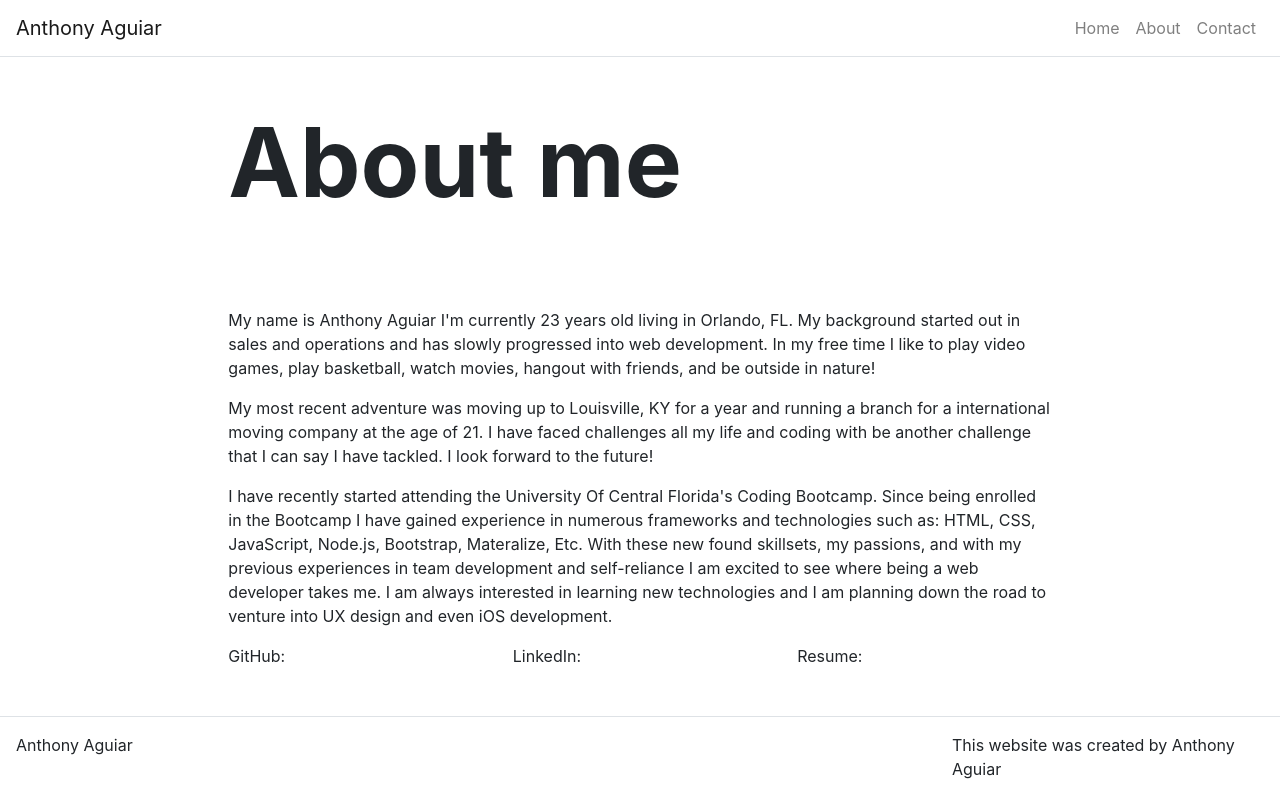
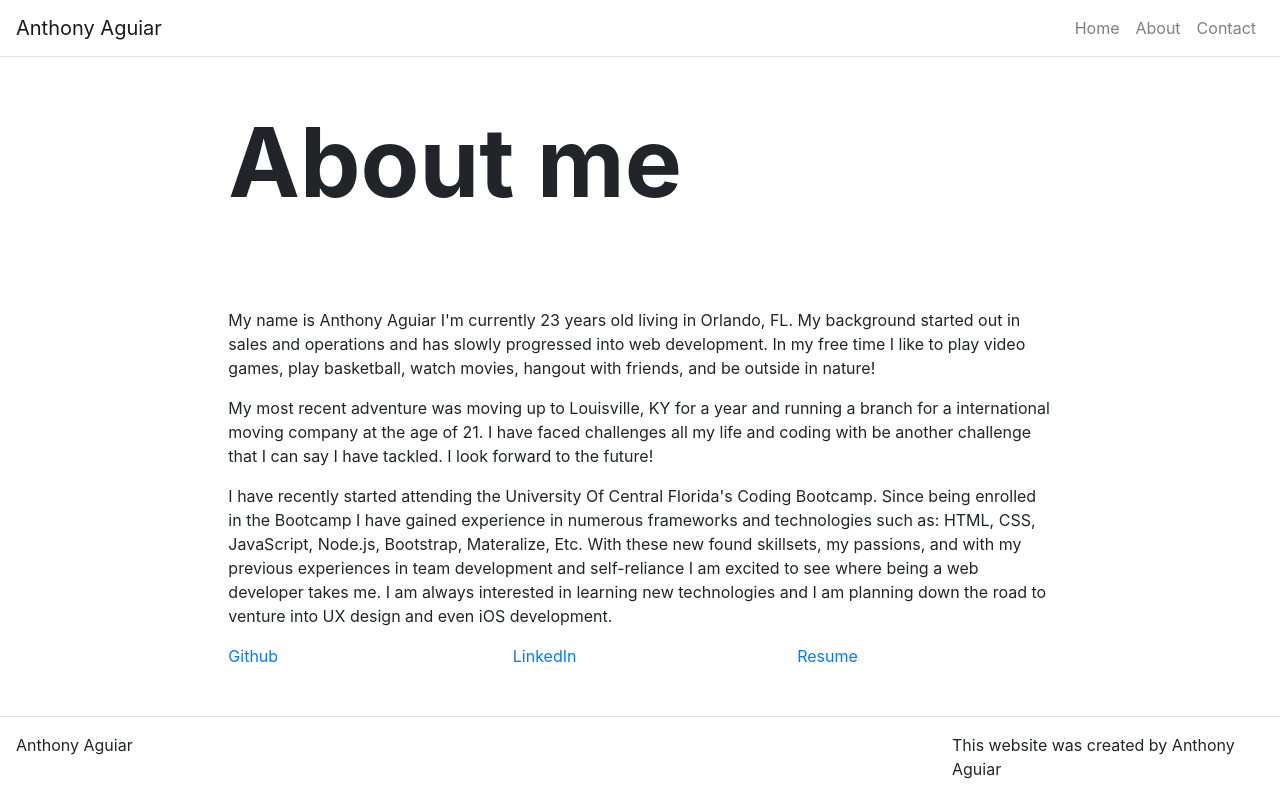
Before and after one commit to EpicGibbon/react_portfolio, a React (Create React App) app: page /about in a window 1280 px wide. Built offline with nearby package versions, Linux system fonts and the light colour scheme.

Commit message:
have added socials and resume

```diff
--- a/src/pages/AboutPage.js
+++ b/src/pages/AboutPage.js
@@ -21,13 +21,13 @@
 
             <Row>
                 <Col>
-                GitHub:
+                <a href="https://github.com/EpicGibbon">Github</a>
                 </Col>
                 <Col>
-                LinkedIn:
+                <a href="https://www.linkedin.com/in/anthony-aguiar-ba7b0a123/">LinkedIn</a>
                 </Col>
                 <Col>
-                Resume:
+                <a href="https://docs.google.com/document/d/1eEsY8e9b8XJQXuadoCrlYBhiILj2Twt7ZHBt7fbbP40/edit">Resume</a>
                 </Col>
             </Row>
 
```
